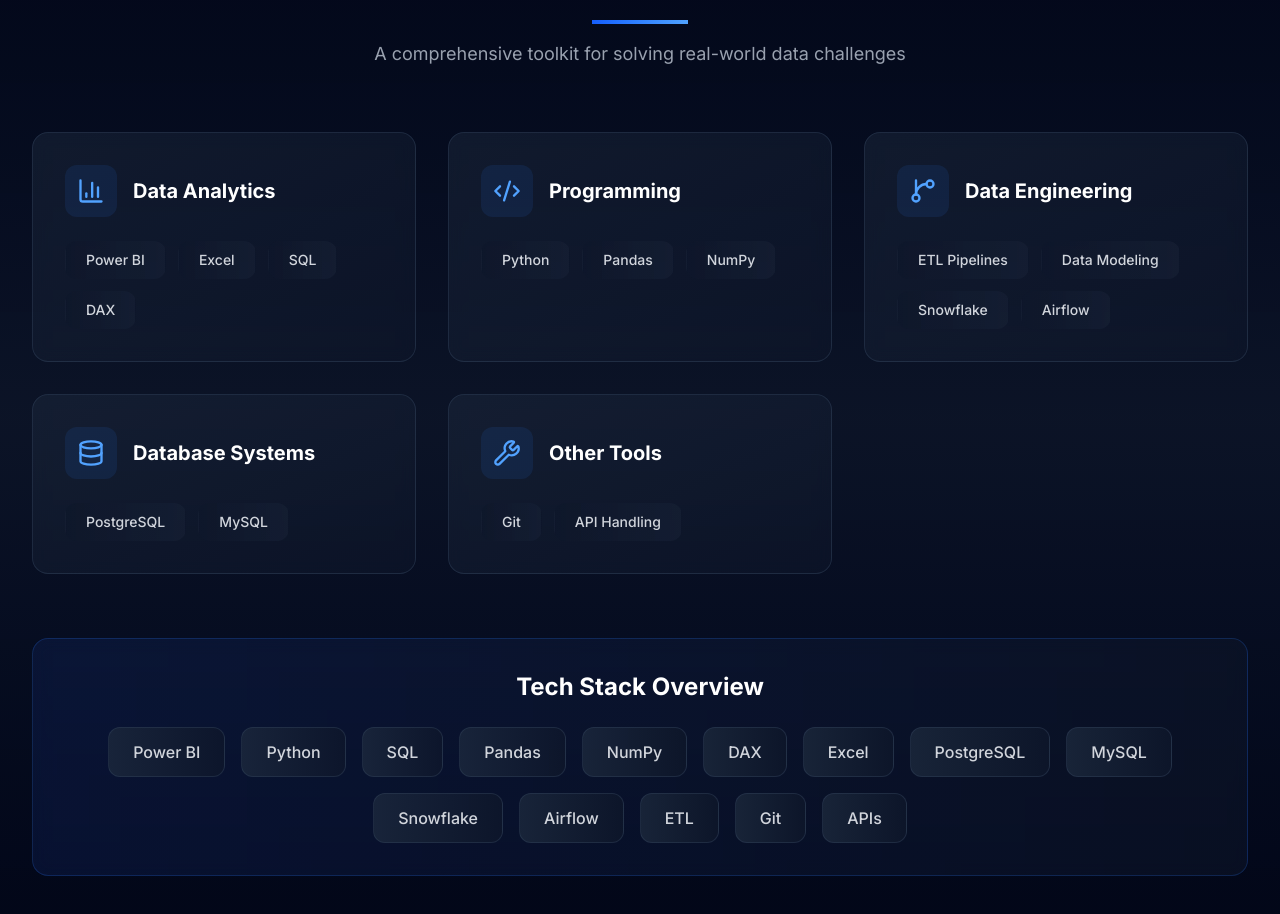
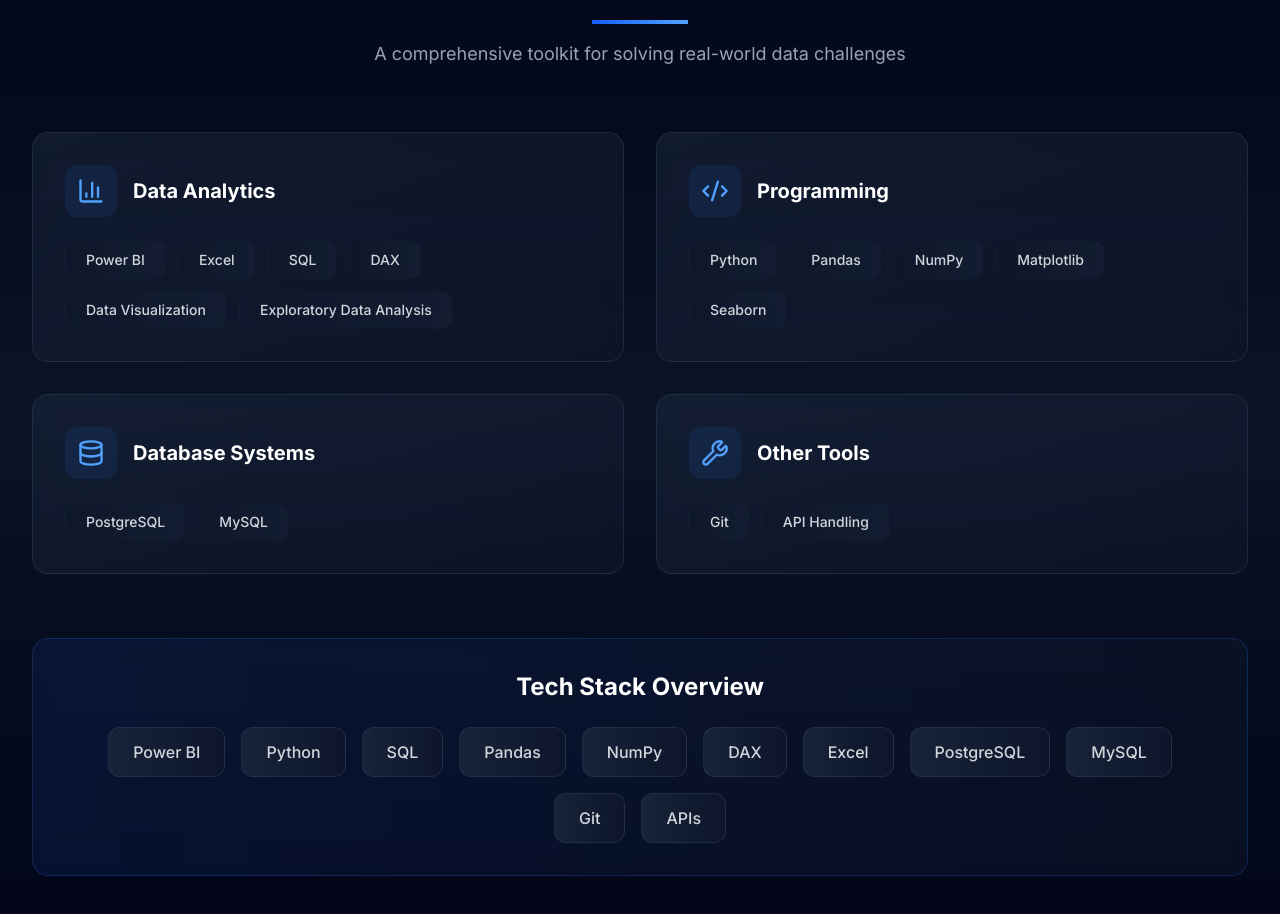
Before and after one commit to vaibhavkharate/data-domain-portfolio, a Next.js app: page / in a window 1280 px wide. Shown: the part 1884-2798 px from the top of the page. Built offline with nearby package versions, Linux system fonts and the light colour scheme; no server answers.

Commit message:
Add the skills where i have mastry and able to used in production

```diff
--- a/app/sections/Skills.tsx
+++ b/app/sections/Skills.tsx
@@ -10,17 +10,12 @@
   {
     title: "Data Analytics",
     icon: BarChart3,
-    skills: ["Power BI", "Excel", "SQL", "DAX"],
+    skills: ["Power BI", "Excel", "SQL", "DAX", "Data Visualization","Exploratory Data Analysis"],
   },
   {
     title: "Programming",
     icon: Code2,
-    skills: ["Python", "Pandas", "NumPy"],
-  },
-  {
-    title: "Data Engineering",
-    icon: GitBranch,
-    skills: ["ETL Pipelines", "Data Modeling", "Snowflake", "Airflow"],
+    skills: ["Python", "Pandas", "NumPy", "Matplotlib", "Seaborn"],
   },
   {
     title: "Database Systems",
@@ -36,8 +31,7 @@
 
 const TECH_STACK = [
   "Power BI", "Python", "SQL", "Pandas", "NumPy", "DAX", "Excel",
-  "PostgreSQL", "MySQL", "Snowflake", "Airflow", "ETL",
-  "Git", "APIs",
+  "PostgreSQL", "MySQL","Git", "APIs"
 ];
 
 // ---------------------------------------------
@@ -99,7 +93,7 @@
         {/* Skill Categories Grid */}
         <main
           role="list"
-          className="grid grid-cols-1 md:grid-cols-2 lg:grid-cols-3 gap-8"
+          className="grid grid-cols-1 md:grid-cols-2 lg:grid-cols-2 gap-8"
         >
           {SKILL_CATEGORIES.map(({ title, icon: Icon, skills }) => (
             <article
```
